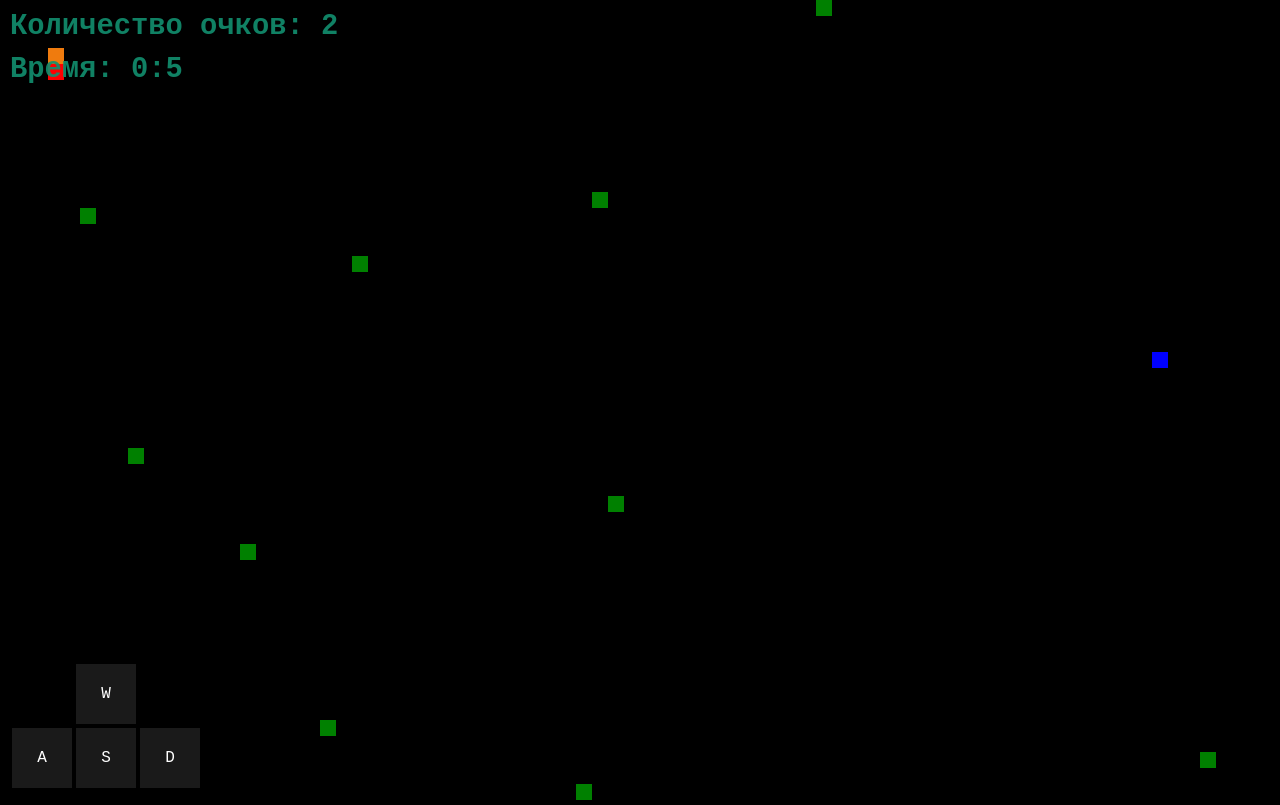
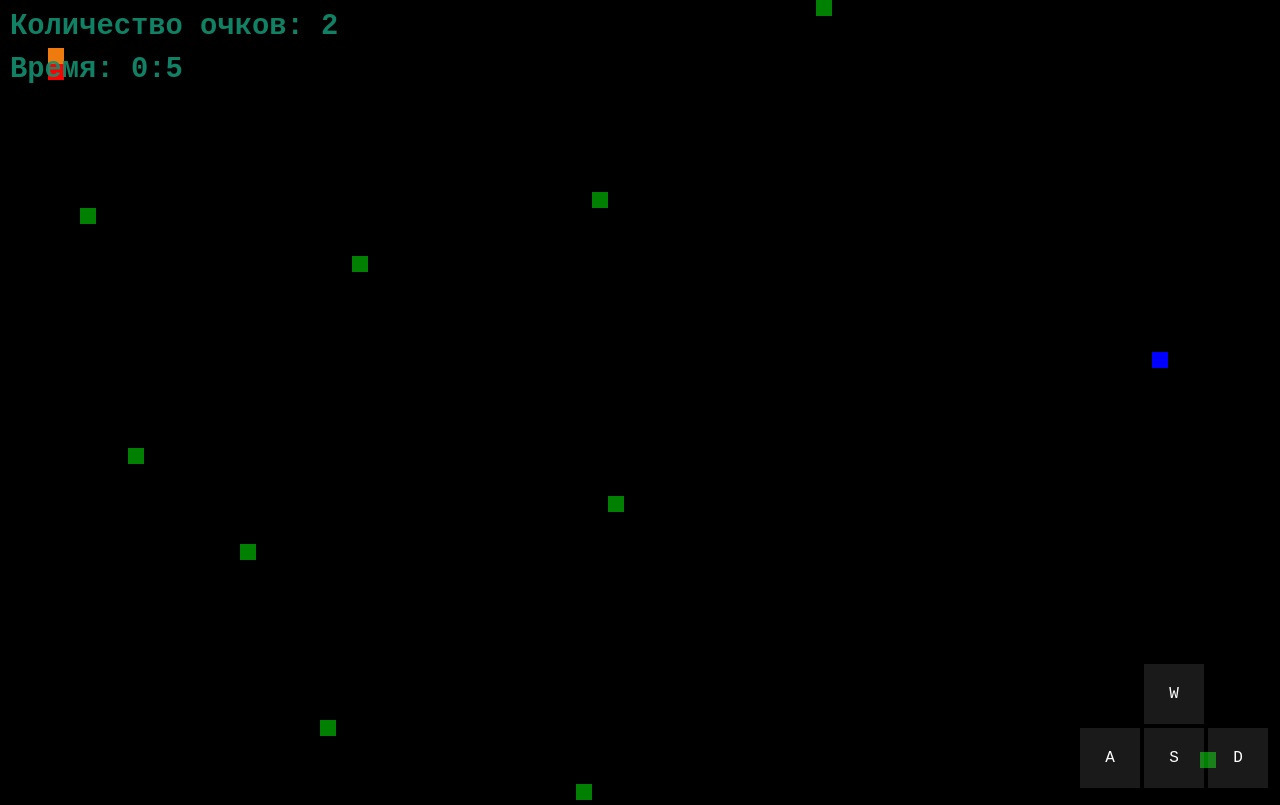
Before and after one commit to olzx/snake-JS, a plain HTML site: page index.html in a window 1280 px wide. Drawn offline with Linux system fonts and the light colour scheme.

Commit message:
buttons right position

```diff
--- a/style.css
+++ b/style.css
@@ -24,13 +24,14 @@ p {
 
 .buttons {
     position: absolute;
+
+    width: 192px;
+    bottom: 10px;
+    right: 10px;
+
     color: rgb(255, 255, 255);
     display: flex;
     flex-wrap: wrap;
-    justify-content: left;
-    bottom: 10px;
-    left: 10px;
-
 }
 
 .button {
```
